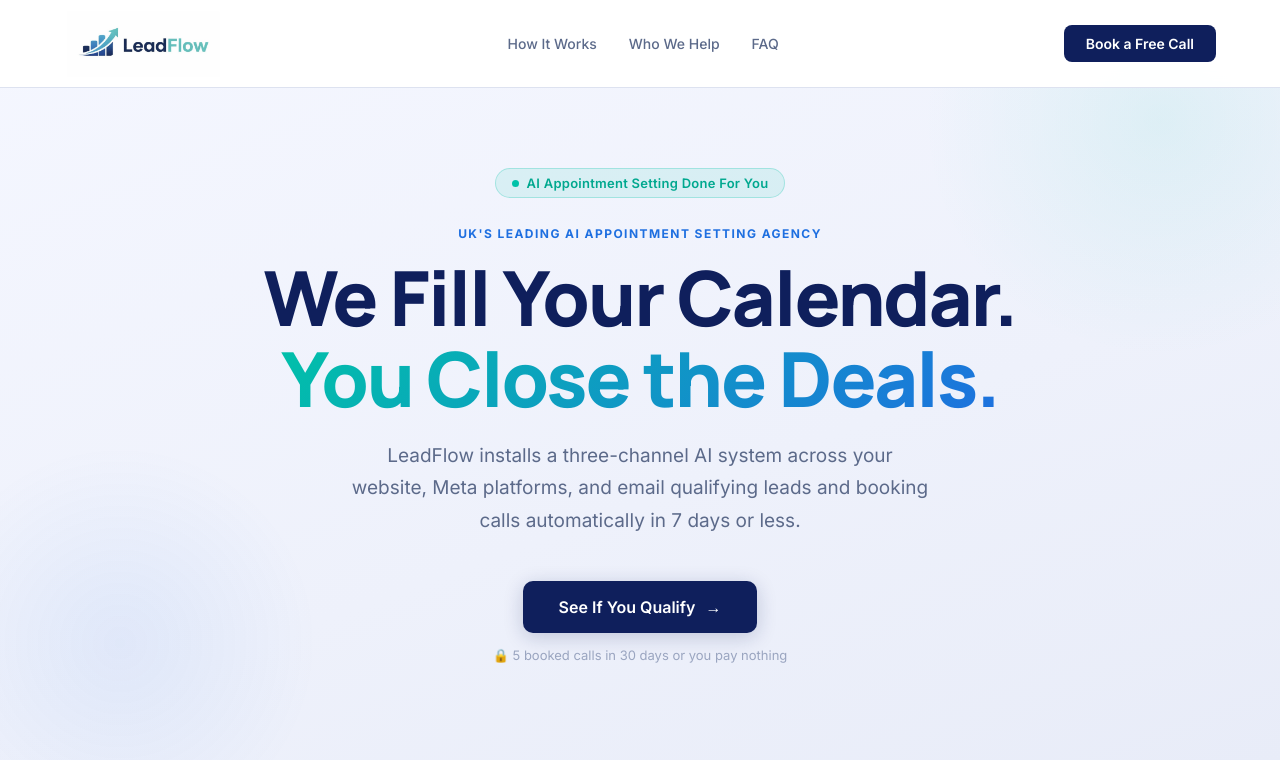
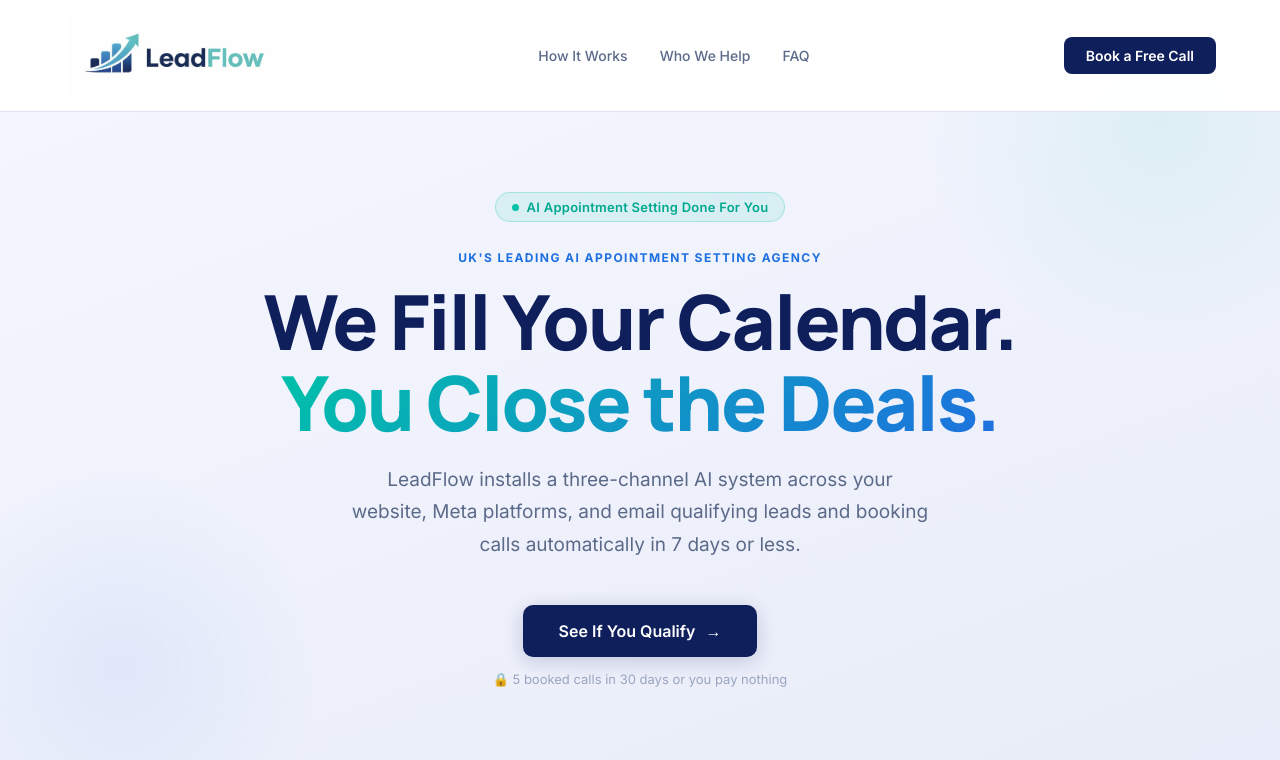
Before and after one commit to hunterjoseph012-ops/leadflow-website, a plain HTML site: page index.html in a window 1280 px wide. Shown: the top 760 px of the page. Drawn offline with Linux system fonts and the light colour scheme; a script that the page names is missing.

Commit message:
Update index.html

```diff
--- a/index.html
+++ b/index.html
@@ -31,13 +31,13 @@
   /* ── NAV ── */
   nav {
     position: fixed; top: 0; left: 0; right: 0; z-index: 999;
-    height: 88px; display: flex; align-items: center; justify-content: space-between;
+    height: 112px; display: flex; align-items: center; justify-content: space-between;
     padding: 0 5%;
     background: rgba(255,255,255,0.97);
     backdrop-filter: blur(20px);
     border-bottom: 1px solid var(--border);
   }
-  .nav-logo img { height: 72px; width: auto; display: block; border-radius: 12px; }
+  .nav-logo img { height: 100px; width: auto; display: block; border-radius: 12px; }
   .nav-links { display: flex; align-items: center; gap: 32px; }
   .nav-links a { font-size: 14px; color: var(--muted); text-decoration: none; font-weight: 500; transition: color 0.15s; }
   .nav-links a:hover { color: var(--navy); }
@@ -52,7 +52,7 @@
 
   /* ── HERO ── */
   .hero {
-    padding: 168px 5% 100px;
+    padding: 192px 5% 100px;
     background: linear-gradient(160deg, #f5f7ff 0%, #eef1fb 60%, #e8ecf8 100%);
     text-align: center; position: relative; overflow: hidden;
   }
@@ -239,7 +239,7 @@
   }
   .cta-section::before { content: ''; position: absolute; top: -100px; right: -100px; width: 400px; height: 400px; background: radial-gradient(circle, rgba(0,194,168,0.1) 0%, transparent 70%); }
   .cta-section h2 { font-family: 'Manrope', sans-serif; font-size: clamp(30px, 5vw, 54px); font-weight: 800; color: var(--white); max-width: 700px; margin: 0 auto 18px; line-height: 1.1; letter-spacing: -1.5px; }
-  .cta-section p { font-size: 18px; color: rgba(255,255,255,0.5); max-width: 500px; margin: 0 auto 40px; line-height: 1.75; }
+  .cta-section p { font-size: 18px; color: rgba(255,255,255,0.8); max-width: 500px; margin: 0 auto 40px; line-height: 1.75; }
   .btn-white { font-family: 'Inter', sans-serif; font-size: 16px; font-weight: 600; color: var(--navy); background: var(--white); border: none; padding: 16px 36px; border-radius: 10px; cursor: pointer; transition: opacity 0.15s, transform 0.15s; box-shadow: 0 4px 20px rgba(0,0,0,0.2); display: inline-flex; align-items: center; gap: 10px; }
   .btn-white:hover { opacity: 0.93; transform: translateY(-2px); }
   .cta-note { margin-top: 18px; font-size: 13px; color: rgba(255,255,255,0.3); }
@@ -406,6 +406,8 @@
 <footer>
   <img src="leadflow_profile.jpg" alt="LeadFlow">
   <div class="footer-right">
+    <a href="https://www.instagram.com/byleadflow" target="_blank">Instagram</a>
+    <a href="https://www.linkedin.com/company/leadflow" target="_blank">LinkedIn</a>
     <a href="#">Privacy Policy</a>
     <a href="#">Terms of Service</a>
     <a href="#">© 2025 LeadFlow</a>
```
